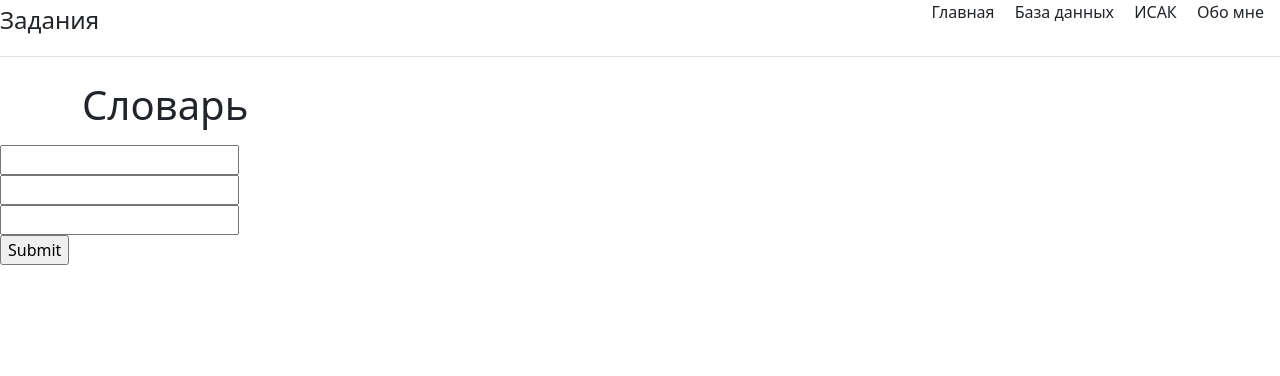
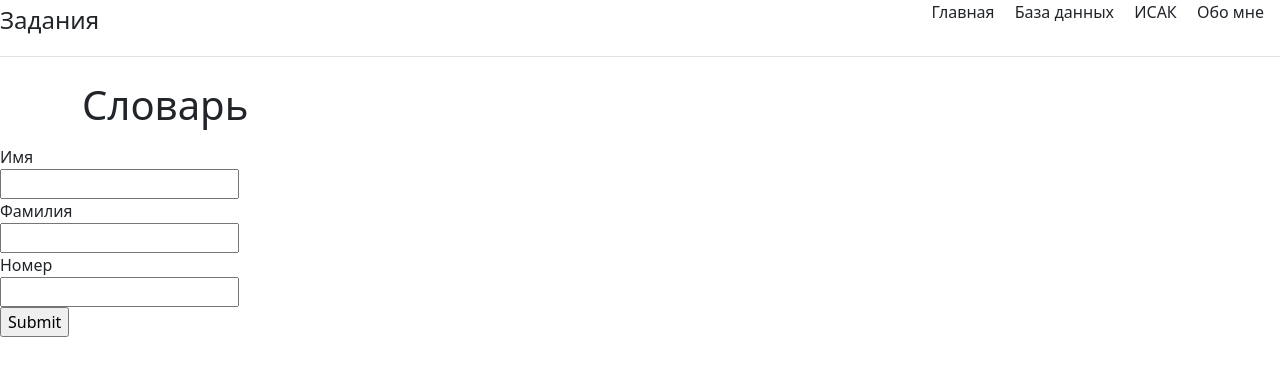
Before and after one commit to Buraf4ik/web, a Flask app: page /dictionary in a window 1280 px wide. Shown: the top 376 px of the page. Run offline with Flask 2, Linux system fonts and the light colour scheme; data that the repository does not hold is empty; some libraries are stand-ins or nearby versions.

Commit message:
third commit

```diff
--- a/templates/database.html
+++ b/templates/database.html
@@ -27,9 +27,9 @@
 
 <div class="addMenu">
     <form method="POST">
-        <input type="text" name="first name"><br>
-        <input type="text" name="last name"><br>
-        <input type="text" name="number"><br>
+       <div>Имя</div><input type="text" name="first name"><br>
+        <div>Фамилия</div><input type="text" name="last name"><br>
+        <div>Номер</div><input type="text" name="number"><br>
         <input type="submit">
     </form>
 </div>
```
